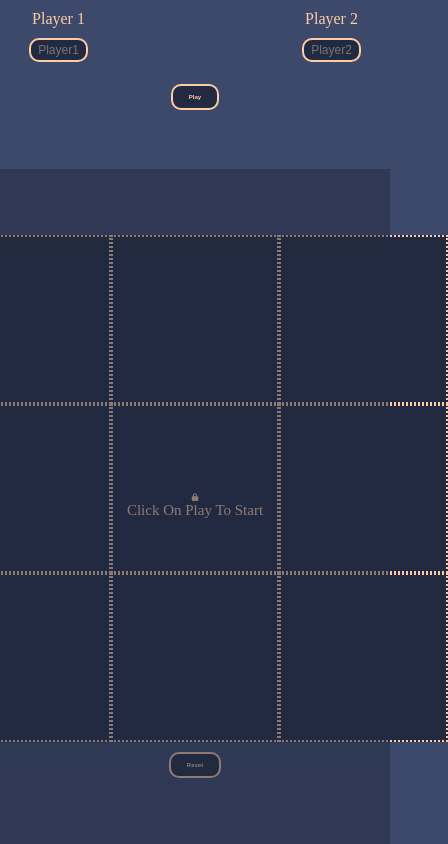
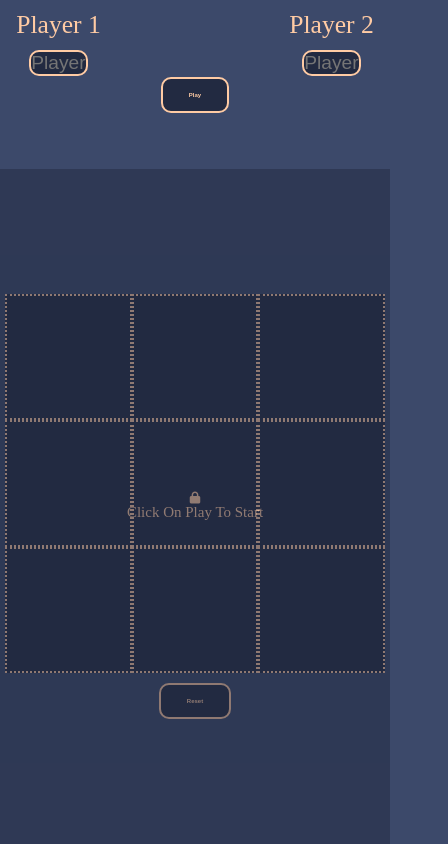
Before and after one commit to nimitmore27/TicTacToe, a plain HTML site: page index.html in a window 390 px wide. Shown: the whole page, 448 px wide, since content can reach past the window. Drawn offline with Linux system fonts and the light colour scheme.

Commit message:
font size updated

```diff
--- a/style.css
+++ b/style.css
@@ -155,9 +155,12 @@ body {
 
 @media (max-width:768px) {
     * {
-        font-size: 0.5em;
+        font-size: 0.8em;
     }
-
+    .box{
+        height: 15vh;
+        font-size: 1rem;
+    }
     #lock {
         font-size: 15px;
     }
```
